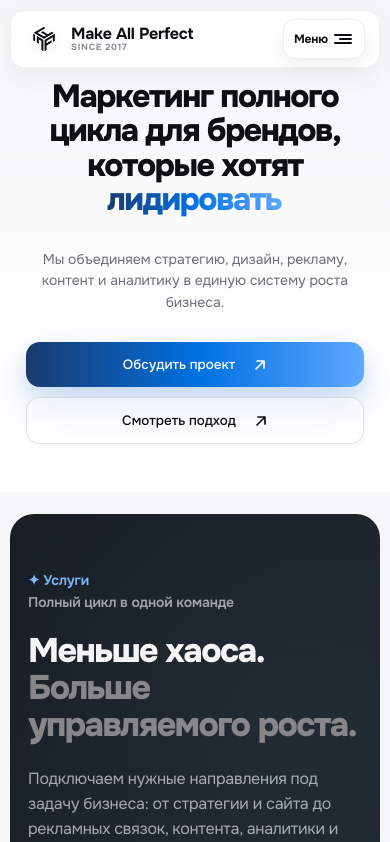
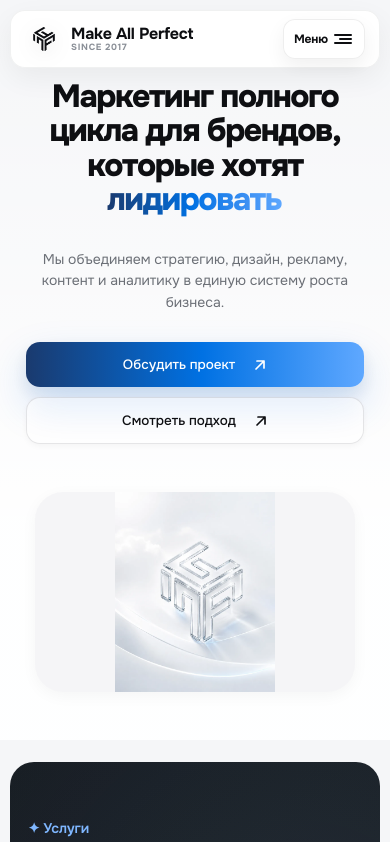
Before and after one commit to makeallperfectcompany/map2, a Next.js app: page / in a window 390 px wide. Shown: the top 842 px of the page. Built offline with nearby package versions, Linux system fonts and the light colour scheme.

Commit message:
add mobile-only brand divider with logo background on hero (hidden on desktop/tablet)

```diff
--- a/src/components/sections/HeroSection.module.css
+++ b/src/components/sections/HeroSection.module.css
@@ -277,4 +277,27 @@
   .btn { padding: 12px 16px; font-size: 13px; }
 }
 
+/* Mobile-only brand divider */
+.mobileHeroDivider {
+  display: none;
+}
+
+@media (max-width: 768px) {
+  .mobileHeroDivider {
+    display: block;
+    width: 100%;
+    max-width: 320px;
+    height: 200px;
+    margin: 32px auto 16px;
+    border-radius: 28px;
+    overflow: hidden;
+    background-color: #f5f5f7;
+    background-image: url("/images/hero/hero-logo-mob.webp");
+    background-repeat: no-repeat;
+    background-position: center center;
+    background-size: contain;
+    box-shadow: 0 4px 16px rgba(0, 0, 0, 0.04);
+  }
+}
+
 /* prefers-reduced-motion is handled globally in globals.css */
--- a/src/components/sections/HeroSection.tsx
+++ b/src/components/sections/HeroSection.tsx
@@ -49,6 +49,9 @@ export default function HeroSection() {
               </span>
             </a>
           </div>
+
+          {/* Mobile-only brand divider */}
+          <div className={styles.mobileHeroDivider} />
         </div>
       </div>
     </section>
```
Also changed, not shown: public/images/hero/hero-logo-mob.webp (added).
